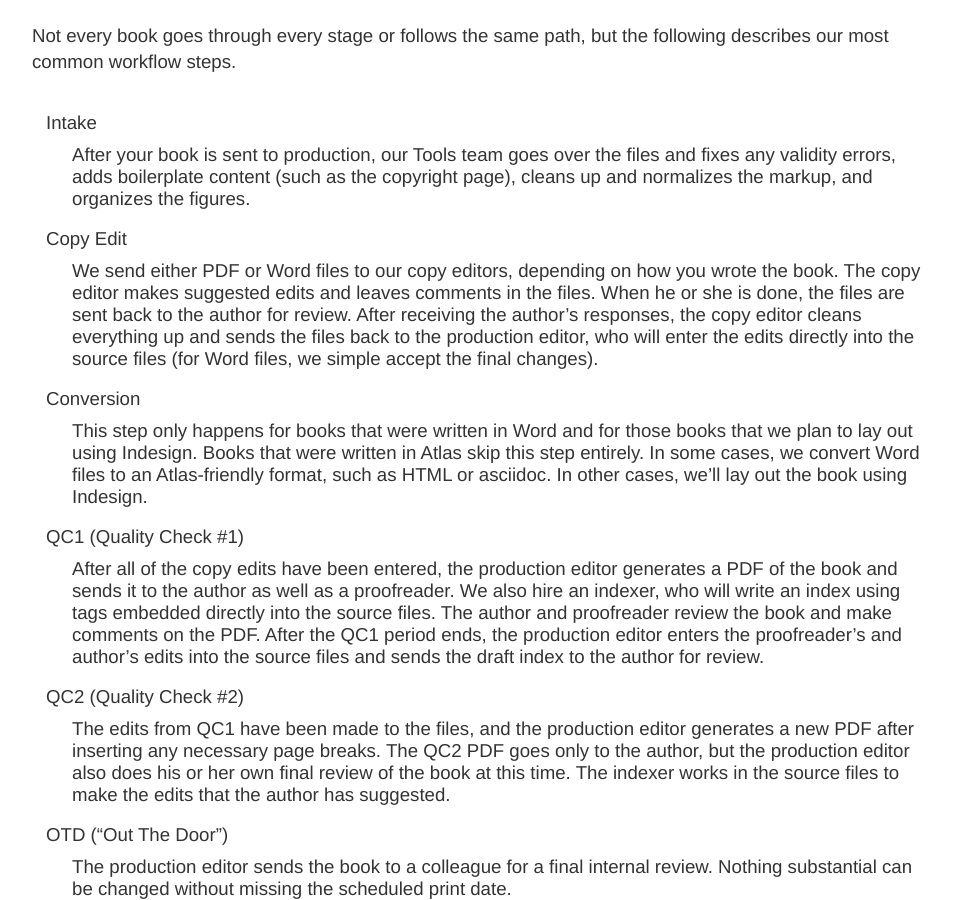
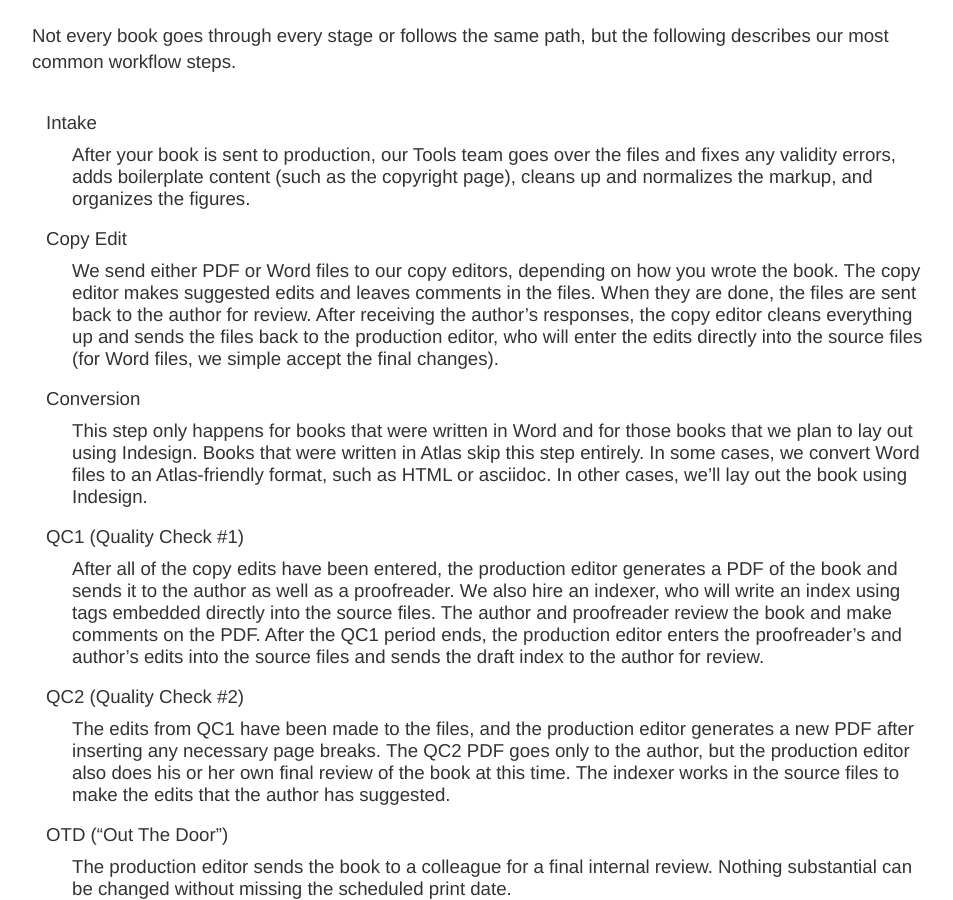
Before and after one commit to oreillymedia/production-resources, a Jekyll site: the page built from index.md, in a window 1280 px wide and 900 px high, scrolled down 507 px. Shown: the whole window, without its empty margins (160-1113 px from the left). Built offline with Jekyll 4.4.1, drawn with Linux system fonts in a browser that asks for light colours.

Commit message:
Update index.md
Changing he or she to they

```diff
--- a/index.md
+++ b/index.md
@@ -18,7 +18,7 @@ Intake
 : After your book is sent to production, our Tools team goes over the files and fixes any validity errors, adds boilerplate content (such as the copyright page), cleans up and normalizes the markup, and organizes the figures.
 
 Copy Edit
-: We send either PDF or Word files to our copy editors, depending on how you wrote the book. The copy editor makes suggested edits and leaves comments in the files. When he or she is done, the files are sent back to the author for review. After receiving the author’s responses, the copy editor cleans everything up and sends the files back to the production editor, who will enter the edits directly into the source files (for Word files, we simple accept the final changes).
+: We send either PDF or Word files to our copy editors, depending on how you wrote the book. The copy editor makes suggested edits and leaves comments in the files. When they are done, the files are sent back to the author for review. After receiving the author’s responses, the copy editor cleans everything up and sends the files back to the production editor, who will enter the edits directly into the source files (for Word files, we simple accept the final changes).
 
 Conversion
 : This step only happens for books that were written in Word and for those books that we plan to lay out using Indesign. Books that were written in Atlas skip this step entirely. In some cases, we convert Word files to an Atlas-friendly format, such as HTML or asciidoc. In other cases, we’ll lay out the book using Indesign.
```
